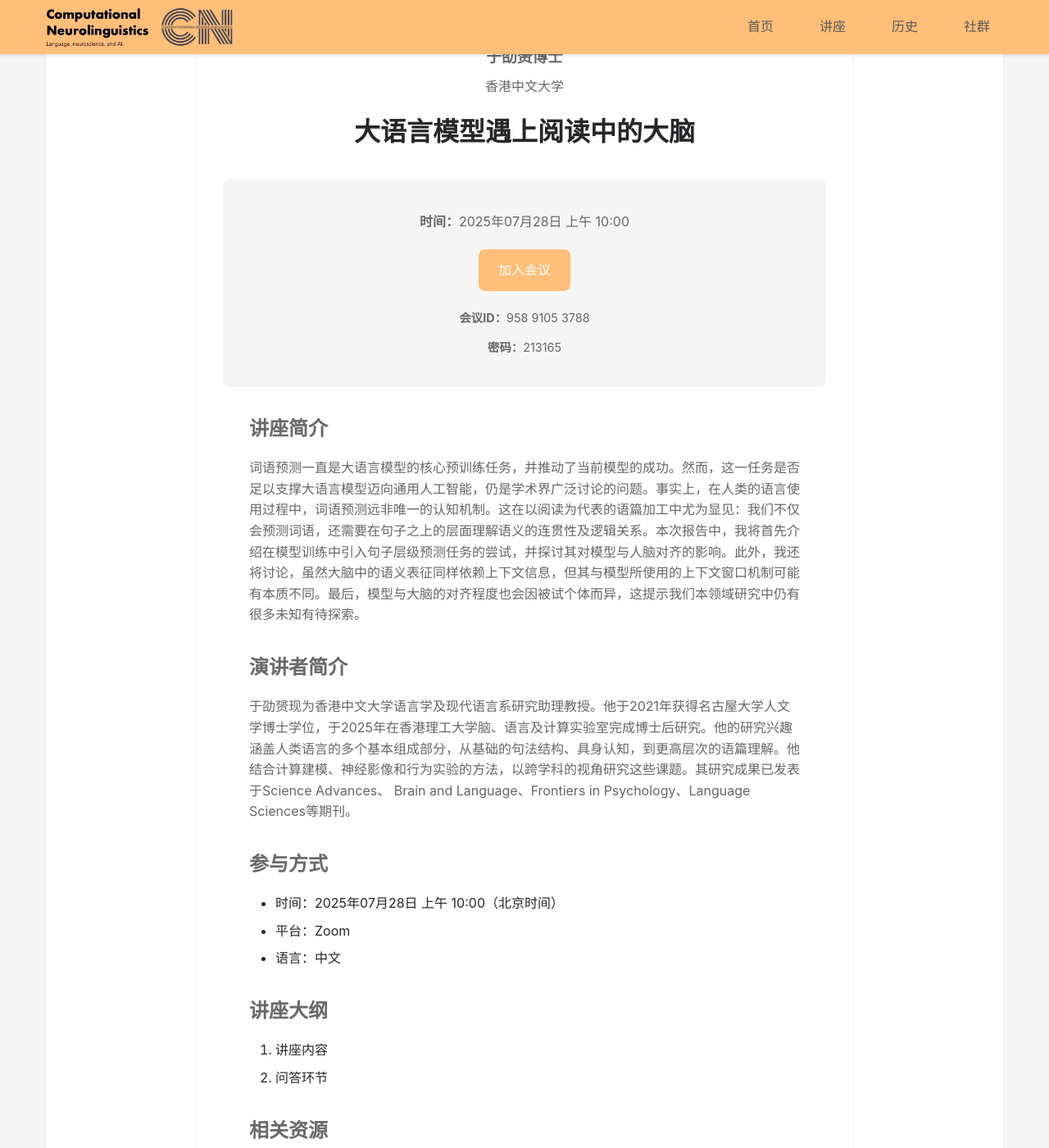
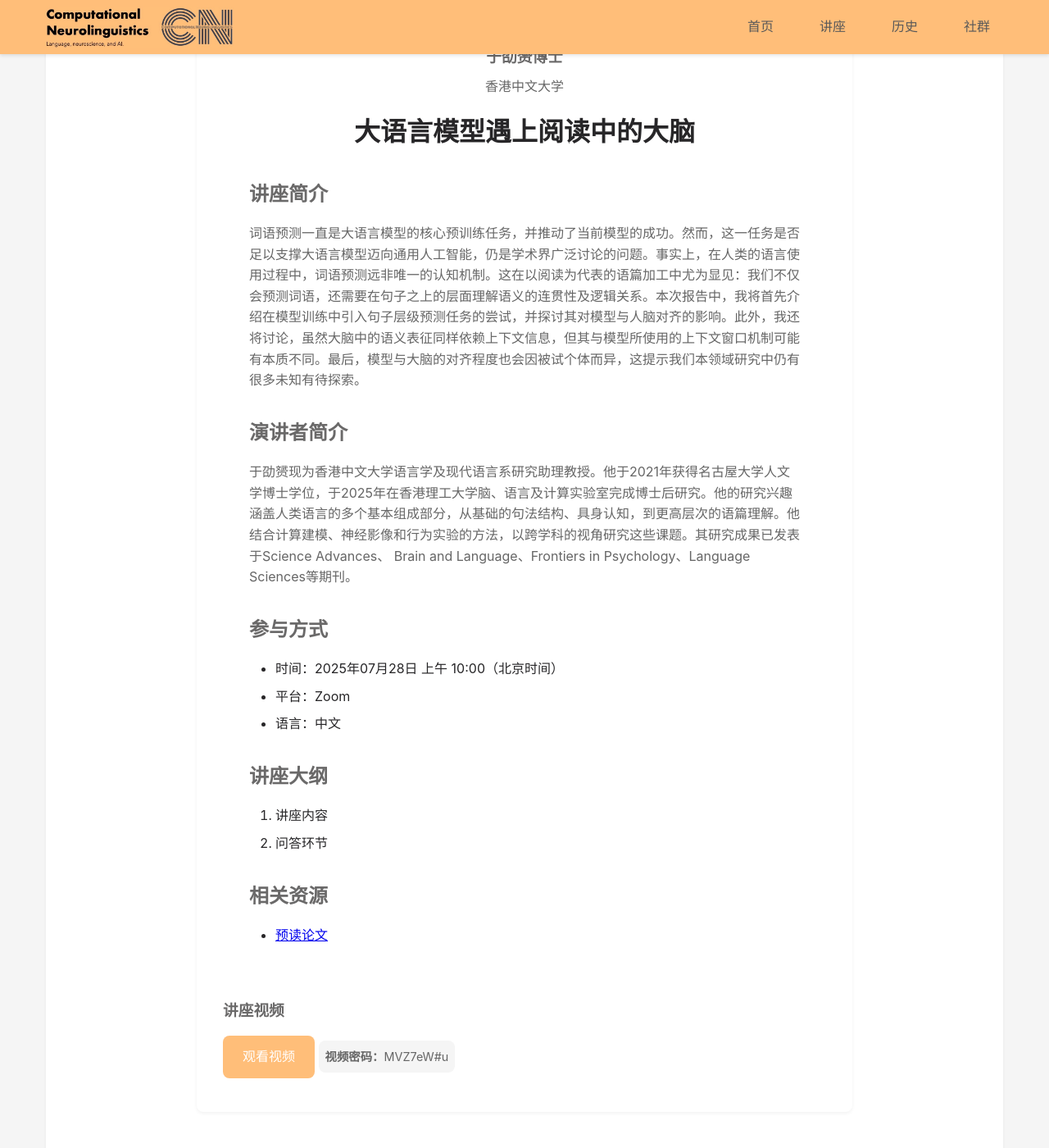
Before and after one commit to xufengduan/Computational-Neurolinguistics-Forum, a Jekyll site: the page built from events/2025-07-Yu-Shaoyun/index.md, in a window 1280 px wide and 1400 px high, scrolled down 313 px. Shown: the whole window at 82% size. Built offline with Jekyll 4.4.1, drawn with Linux system fonts in a browser that asks for light colours.

Commit message:
更新于劭赟博士讲座的状态为“已结束”，并添加视频链接和密码信息。

```diff
--- a/_data/events.yml
+++ b/_data/events.yml
@@ -27,7 +27,7 @@ events:
     institution: 香港中文大学
     permalink: 2025-07-Yu-Shaoyun
     photo: shaoyun.jpg
-    status: active
+    status: past
     zoom_link: https://cuhk.zoom.us/j/95891053788?pwd=lWyxDJW0hy9Bkjaubfo9pmUz9qUh7h.1
     zoom_id: 958 9105 3788
     zoom_password: 213165
@@ -40,12 +40,15 @@ events:
       2. 问答环节
     resources: |
       - [预读论文](https://www.science.org/doi/10.1126/sciadv.adn7744)
+    video_link: https://cuhk.zoom.us/rec/share/YTNiKs-gssSIdDnuoI4fUtRwcP8KlGGOAmB2USgc7nIvL3yOW7xQtaAQpMYBbLRP.Rk9C0_3vf7FSmpq4?startTime=1753668128000
+    video_password: MVZ7eW#u
 
   - date: 2025-09-01 10:00
     speaker: 王浩丞
     title: 多模态语言文本大模型可以全面预测人脑自然语言活动
     institution: 香港中文大学
     permalink: 2025-09-Wang-Haocheng
+    photo: haocheng.jpg
     status: active
     zoom_link: https://cuhk.zoom.us/j/95891053788?pwd=lWyxDJW0hy9Bkjaubfo9pmUz9qUh7h.1
     zoom_id: 958 9105 3788
--- a/events/2025-07-Yu-Shaoyun/index.md
+++ b/events/2025-07-Yu-Shaoyun/index.md
@@ -7,6 +7,8 @@ date: 2025-07-28 10:00
 permalink: /events/2025-07-Yu-Shaoyun/
 zoom_link: |
   https://cuhk.zoom.us/j/95891053788?pwd=lWyxDJW0hy9Bkjaubfo9pmUz9qUh7h.1
+video_link: |
+  https://cuhk.zoom.us/rec/share/YTNiKs-gssSIdDnuoI4fUtRwcP8KlGGOAmB2USgc7nIvL3yOW7xQtaAQpMYBbLRP.Rk9C0_3vf7FSmpq4?startTime=1753668128000
 abstract: |
   词语预测一直是大语言模型的核心预训练任务，并推动了当前模型的成功。然而，这一任务是否足以支撑大语言模型迈向通用人工智能，仍是学术界广泛讨论的问题。事实上，在人类的语言使用过程中，词语预测远非唯一的认知机制。这在以阅读为代表的语篇加工中尤为显见：我们不仅会预测词语，还需要在句子之上的层面理解语义的连贯性及逻辑关系。本次报告中，我将首先介绍在模型训练中引入句子层级预测任务的尝试，并探讨其对模型与人脑对齐的影响。此外，我还将讨论，虽然大脑中的语义表征同样依赖上下文信息，但其与模型所使用的上下文窗口机制可能有本质不同。最后，模型与大脑的对齐程度也会因被试个体而异，这提示我们本领域研究中仍有很多未知有待探索。
 
@@ -22,7 +24,8 @@ resources: |
 
 zoom_id: 958 9105 3788
 zoom_password: 213165
-status: active
+video_password: MVZ7eW#u
+status: past
 photo: shaoyun.jpg
 ---
 
```
